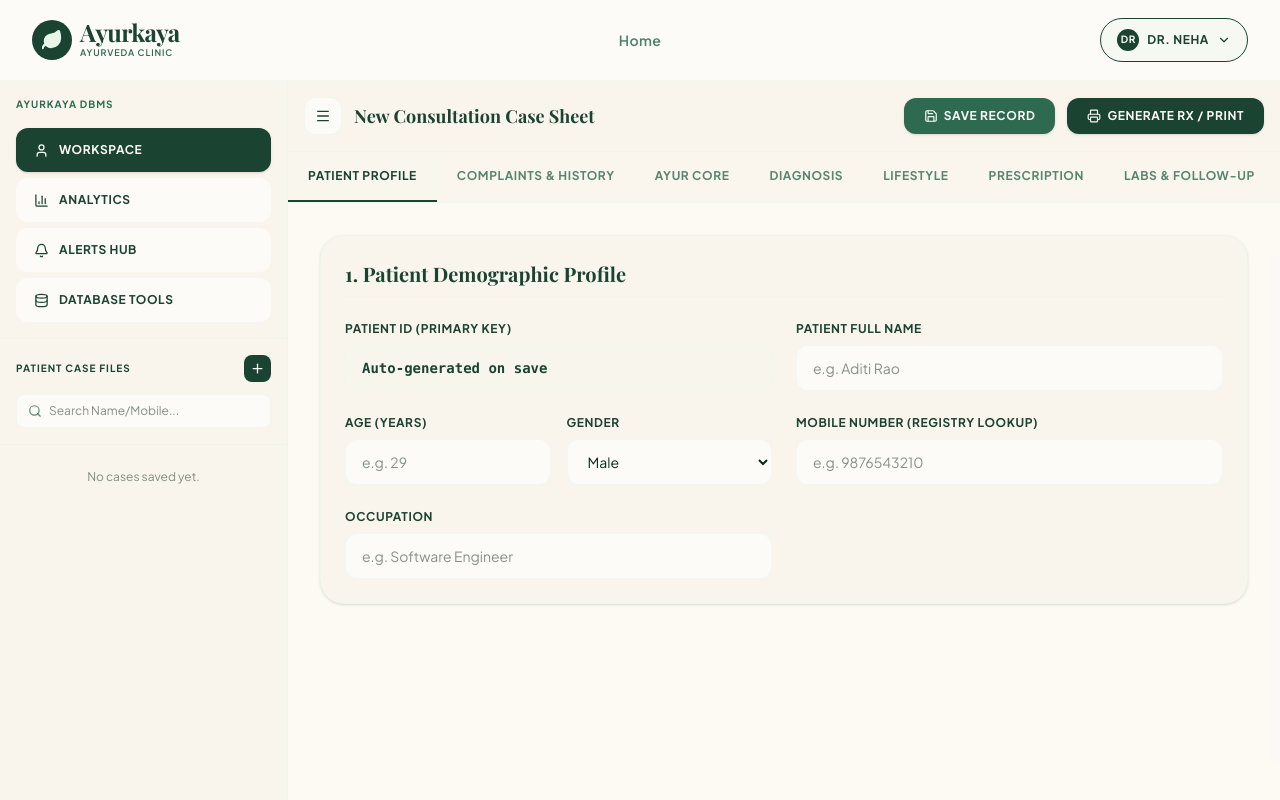
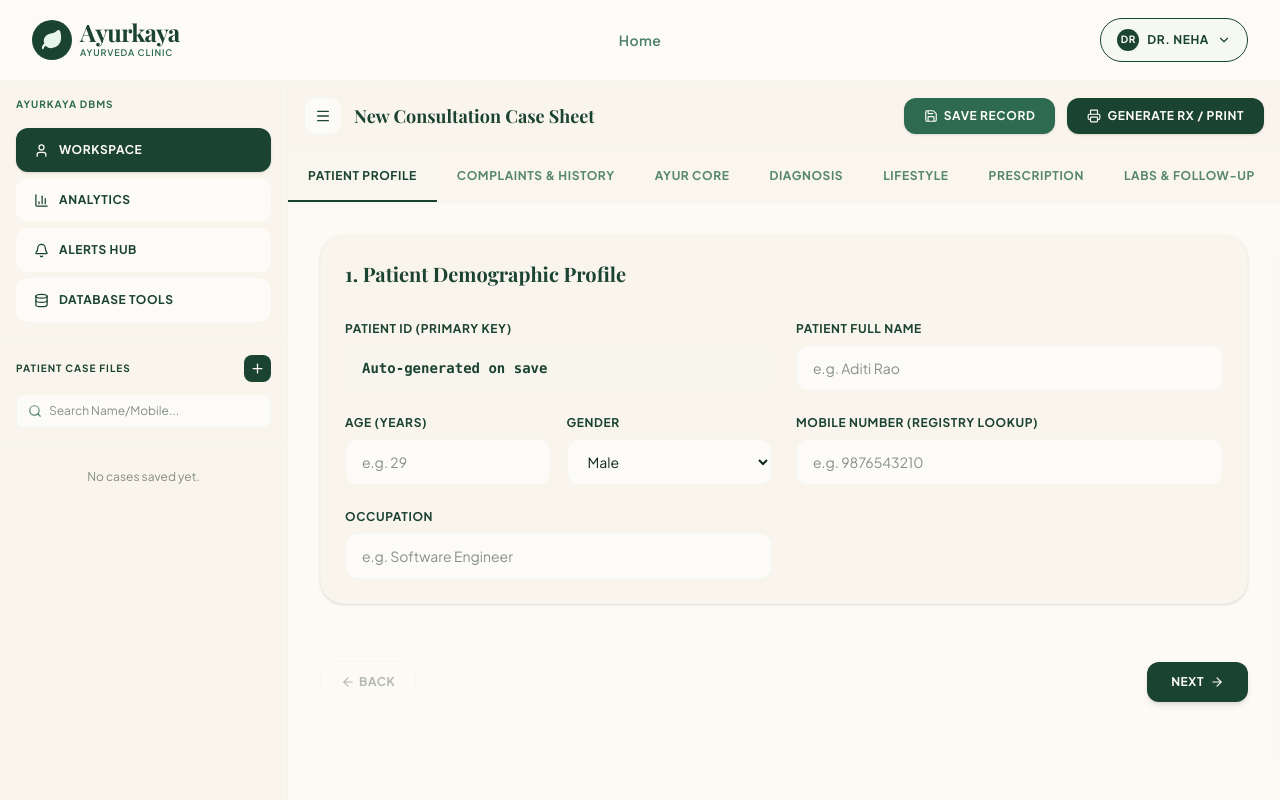
Before and after one commit to singhdeep4/Clinic-DBMS, a React (Vite) app: page /doctor in a window 1280 px wide. Shown: the top 800 px of the page. Built offline with nearby package versions, Linux system fonts and the light colour scheme; sample sign-in values are in the browser's storage; a web font is replaced by a local one.

Commit message:
feat: add next and back navigation buttons to clinical workspace tabs

```diff
--- a/src/pages/DbmsDashboard.jsx
+++ b/src/pages/DbmsDashboard.jsx
@@ -2465,8 +2465,11 @@ export default function DbmsDashboard() {
                     </div>
                   </div>
 
+                </div>
+              )}
+
               {/* Next / Prev Tab buttons */}
-                  <div className="flex justify-between items-center py-4">
+              <div className="flex justify-between items-center py-6 border-t border-brand-light/40 mt-8">
                 <button
                   onClick={() => setActiveTab(getPrevTab())}
                   disabled={!getPrevTab()}
@@ -2474,16 +2477,22 @@ export default function DbmsDashboard() {
                 >
                   <ArrowLeft size={14} /> Back
                 </button>
+                {getNextTab() ? (
+                  <button
+                    onClick={() => setActiveTab(getNextTab())}
+                    className="flex items-center gap-1.5 bg-brand-primary text-brand-beige hover:bg-brand-secondary px-6 py-3 rounded-xl text-xs font-bold uppercase tracking-wider transition-colors shadow-md cursor-pointer"
+                  >
+                    Next <ArrowRight size={14} />
+                  </button>
+                ) : (
                   <button
                     onClick={() => saveCase()}
                     className="flex items-center gap-1.5 bg-brand-secondary text-brand-beige hover:bg-brand-primary px-6 py-3 rounded-xl text-xs font-bold uppercase tracking-wider transition-colors shadow-md cursor-pointer"
                   >
                     <Save size={14} /> Save Patient Case File
                   </button>
-                  </div>
-
-                </div>
-              )}
+                )}
+              </div>
 
             </div>
           )}
```
Lines whose indentation alone changed are shown as unchanged.
